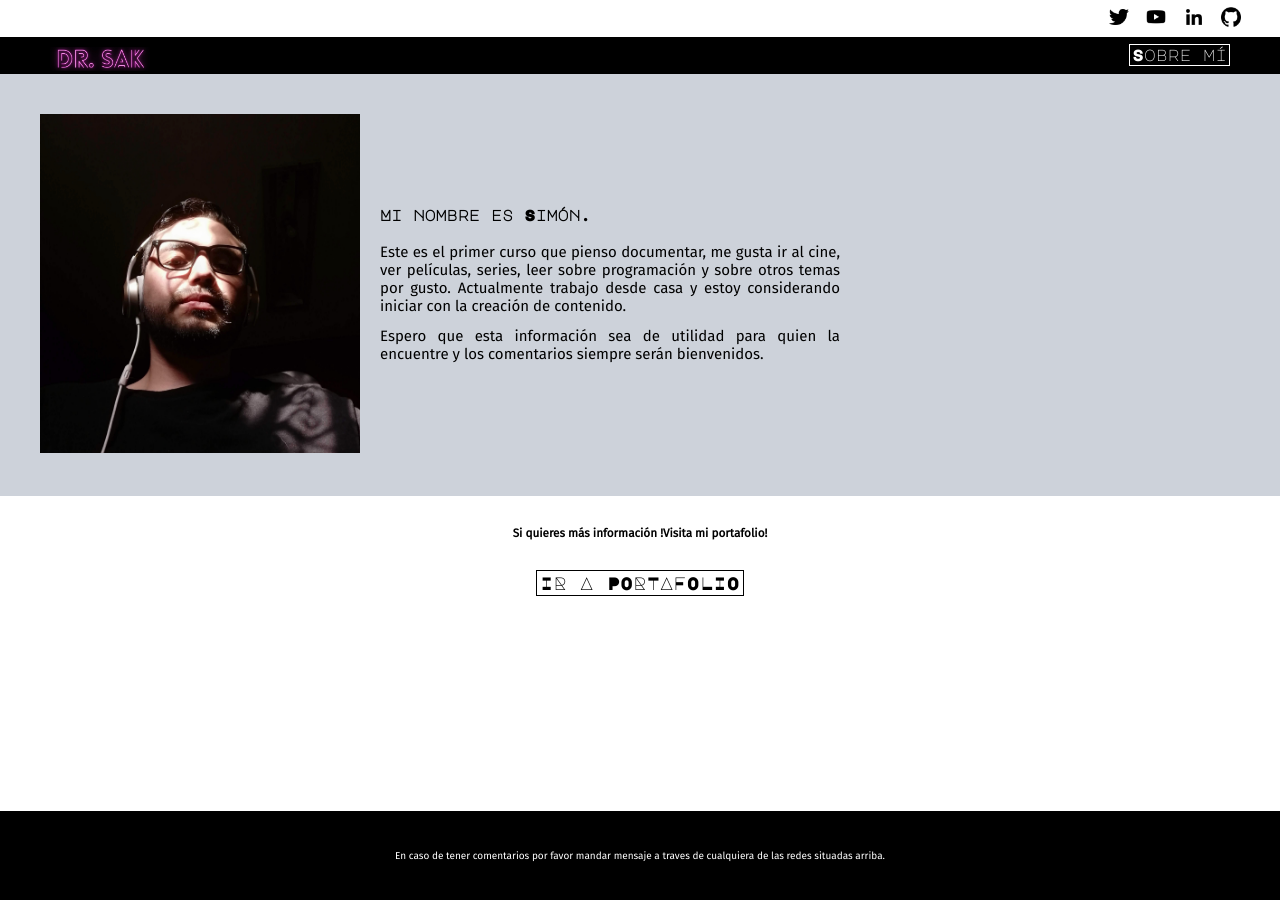
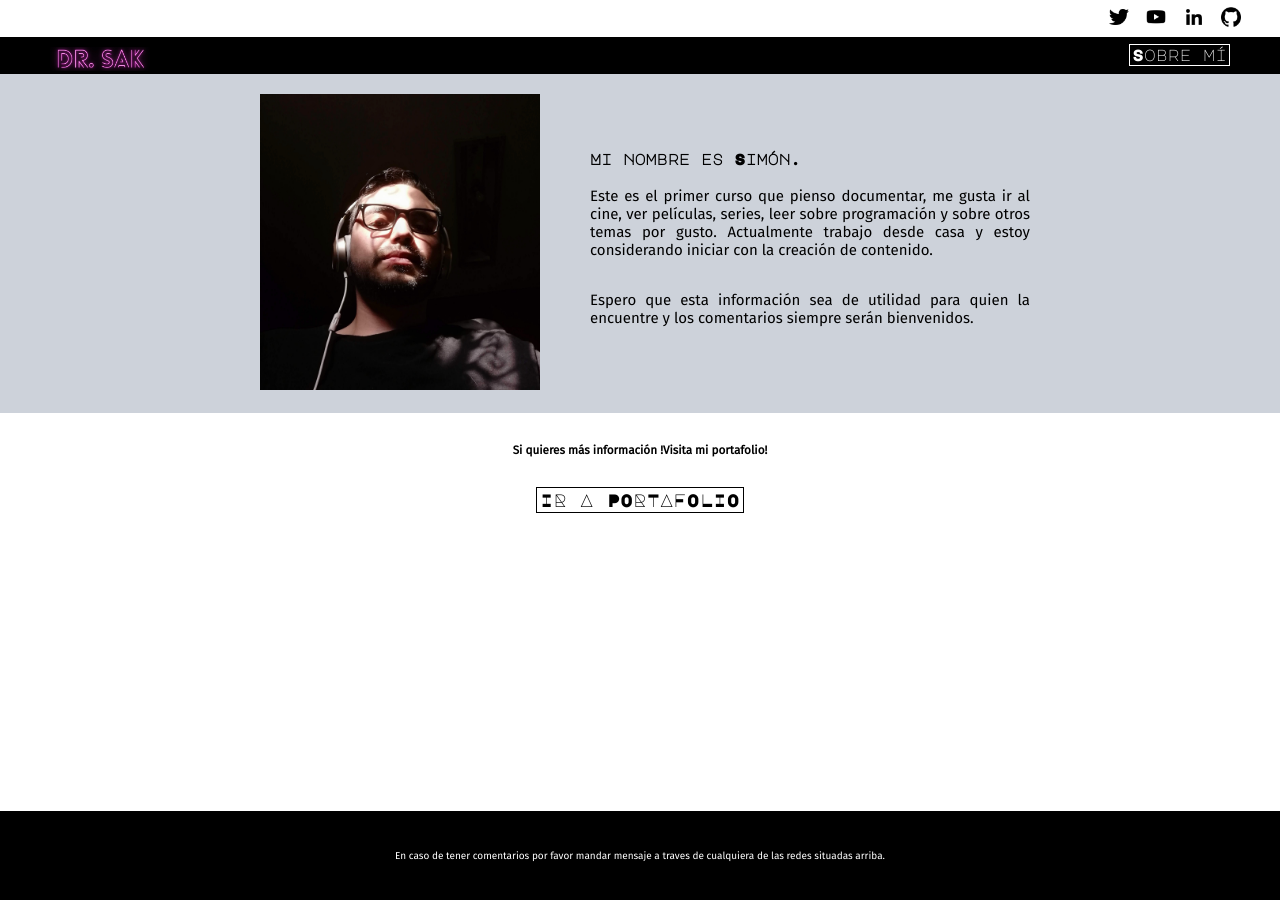
Before and after one commit to DrSAK/Data-Engineer, a Jekyll site: the page built from about.markdown, in a window 1280 px wide. Built offline with Jekyll 4.4.1, drawn with Linux system fonts in a browser that asks for light colours.

Commit message:
Fix scroll on mobile

```diff
--- a/_sass/main.scss
+++ b/_sass/main.scss
@@ -211,8 +211,10 @@ main .blogpost-card-container .blogpost-img-container .post-image{
 }
 
 .profile-main-container {
-    padding: 4rem 4rem;
+    max-width: 100%;
     background-color: #cdd2da;
+    display: flex;
+    justify-content: center;
 }
 
 .profile-main-container .profile-container {
@@ -225,15 +227,18 @@ main .blogpost-card-container .blogpost-img-container .post-image{
 .profile-container img {
     width: 32rem;
     margin-right: 2rem;
+    padding: 2rem;
 }
 
 .profile-container div h2 {
     font-family: 'Major Mono Display', monospace;
     margin-bottom: 2rem;
+    margin-left: 1rem;
 }
 
 .profile-container div p {
     font-size: 1.5rem;
+    margin: 1rem;
 }
 
 .profile-main-projects {
```
